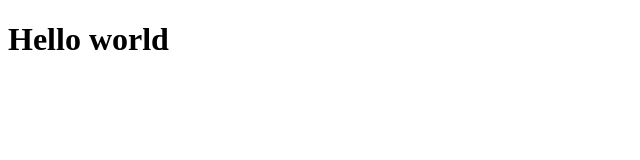
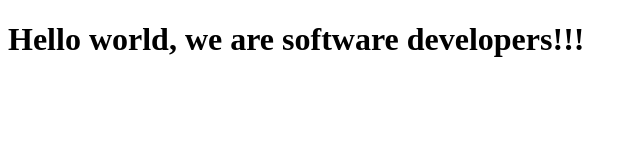
Before and after one commit to dami1080/akintoye-faith-microverse-trial, a plain HTML site: page fcc-test-suite-template-master/index.html in a window 1280 px wide. Shown: the whole page, without its empty margins (0-640 px from the left). Drawn offline with Linux system fonts and the light colour scheme.

Commit message:
added we are software developers

```diff
--- a/fcc-test-suite-template-master/index.html
+++ b/fcc-test-suite-template-master/index.html
@@ -8,20 +8,9 @@
 
   <body>
     <script src="https://cdn.freecodecamp.org/testable-projects-fcc/v1/bundle.js"></script>
-     <h1>Hello world</h1>
+     <h1>Hello world, we are software developers!!!</h1>
 
-    <!--
 
-    Hello Camper!
-
-    For now, the test suite only works in Chrome!
-    Please read the README below in the JS Editor before beginning.
-    Feel free to delete this message once you have read it.
-    Good luck and Happy Coding!
-
-    - The freeCodeCamp Team
-
-    -->
     <script  src="js/index.js"></script>
   </body>
 </html>
```
